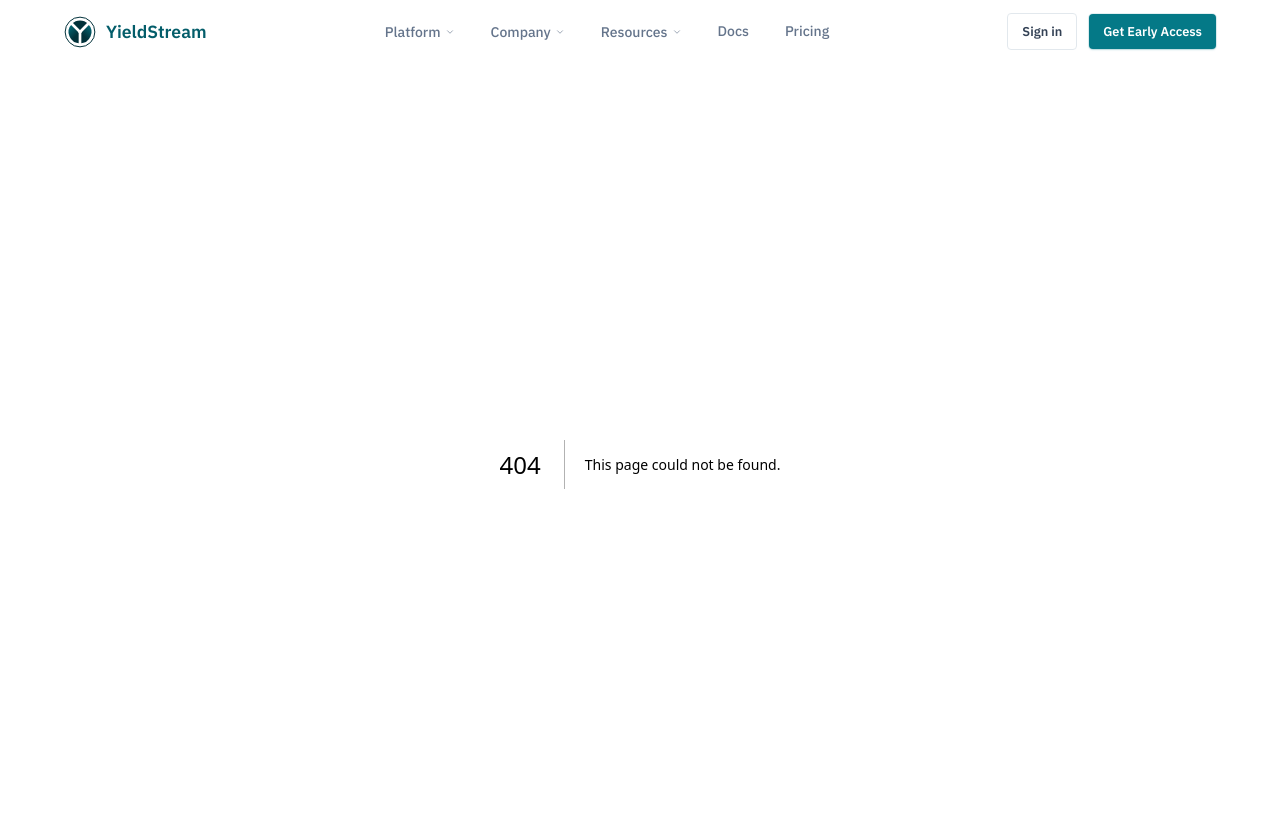
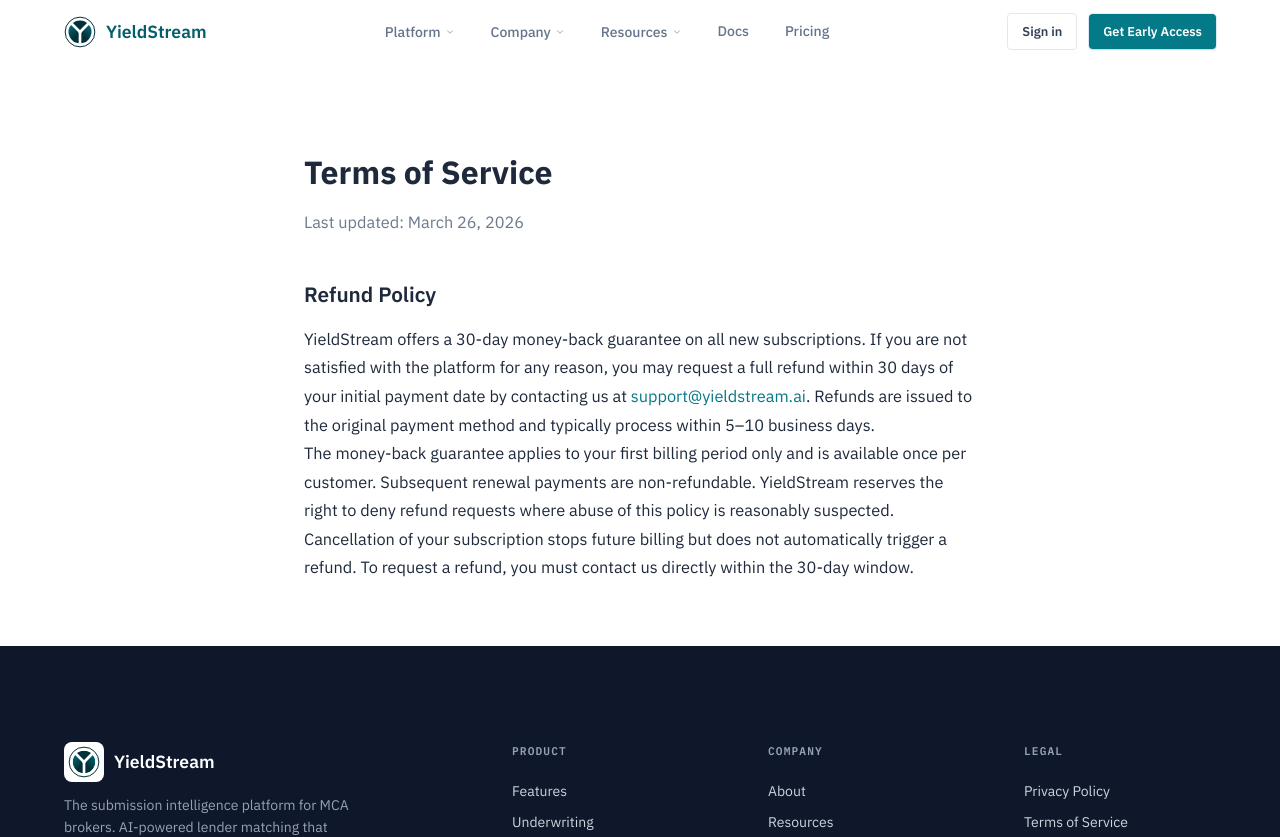
Before and after one commit to YieldStream-ai/YieldStream-Marketing, a Next.js app: page /terms in a window 1280 px wide. Before the commit this address had no page. Shown: the top 837 px of the page. Built offline with nearby package versions, Linux system fonts and the light colour scheme.

Commit message:
refactor: remove trial period

```diff
--- a/app/api/checkout/create-subscription/route.js
+++ b/app/api/checkout/create-subscription/route.js
@@ -41,8 +41,6 @@
             metadata: { source: "marketing_site" },
           });
 
-    const isFounder = plan === "founder";
-
     // Create setup intent to collect card details
     const setupIntent = await stripe.setupIntents.create({
       customer: customer.id,
@@ -55,7 +53,6 @@
     const subscription = await stripe.subscriptions.create({
       customer: customer.id,
       items: [{ price: intervalConfig.priceId }],
-      ...(isFounder ? {} : { trial_period_days: 14 }),
       payment_behavior: "default_incomplete",
       payment_settings: {
         save_default_payment_method: "on_subscription",
--- a/app/api/webhooks/stripe/route.js
+++ b/app/api/webhooks/stripe/route.js
@@ -82,7 +82,7 @@
               subject: 'Create your YieldStream account',
               html: `
                 <h2>Welcome to YieldStream!</h2>
-                <p>Your ${subscription.metadata?.plan || ''} plan trial has started. Click below to create your account:</p>
+                <p>Your ${subscription.metadata?.plan || ''} plan is now active. Click below to create your account:</p>
                 <p><a href="${signupLink}" style="display:inline-block;padding:12px 24px;background:#047987;color:white;text-decoration:none;border-radius:8px;font-weight:600;">Create Your Account →</a></p>
                 <p style="color:#666;font-size:14px;">This link expires in 72 hours. If you need a new one, contact support@yieldstream.ai.</p>
               `,
--- a/app/components/CTABanner.jsx
+++ b/app/components/CTABanner.jsx
@@ -3,8 +3,8 @@
 
 export default function CTABanner({
   headline = "Ready to stop guessing?",
-  sub = "Join the founding members building the future of MCA submissions. 14-day free trial, no credit card required.",
-  primaryText = "Start Free Trial",
+  sub = "Join the founding members building the future of MCA submissions. 30-day money-back guarantee.",
+  primaryText = "Get Started",
   primaryHref = "/pricing",
   secondaryText = "Schedule a Demo",
   secondaryHref = "/contact"
--- a/app/components/CheckoutForm.jsx
+++ b/app/components/CheckoutForm.jsx
@@ -37,7 +37,7 @@
       <PaymentElement />
       {error && <div className="checkout__error">{error}</div>}
       <button type="submit" disabled={!stripe || processing} className="btn btn-primary btn-lg checkout__pay-btn">
-        {processing ? 'Processing...' : isFounder ? 'Claim Founding Spot →' : 'Start 14-Day Free Trial →'}
+        {processing ? 'Processing...' : isFounder ? 'Claim Founding Spot →' : 'Get Started →'}
       </button>
       <p className="checkout__secure-note">
         <svg width="14" height="14" viewBox="0 0 24 24" fill="none" stroke="currentColor" strokeWidth="2" strokeLinecap="round" strokeLinejoin="round"><rect x="3" y="11" width="18" height="11" rx="2" ry="2"/><path d="M7 11V7a5 5 0 0 1 10 0v4"/></svg>
--- a/app/features/page.jsx
+++ b/app/features/page.jsx
@@ -226,7 +226,7 @@
 
       <CTABanner
         headline="See it in action."
-        sub="Start your 14-day free trial and run your first AI-scored deal in under 10 minutes."
+        sub="Run your first AI-scored deal in under 10 minutes. 30-day money-back guarantee."
       />
     </>
   );
--- a/app/page.jsx
+++ b/app/page.jsx
@@ -38,7 +38,7 @@
 
               <div className="reveal reveal-delay-2 home__hero-actions">
                 <Link href="/pricing" className="btn btn-primary btn-lg">
-                  Start 14-Day Free Trial →
+                  Get Started →
                 </Link>
                 <Link href="/features" className="btn btn-outline btn-lg">
                   Platform Overview
--- a/app/pricing/page.jsx
+++ b/app/pricing/page.jsx
@@ -63,8 +63,8 @@
           >
             {[
               {
-                q: "Is there a free trial?",
-                a: "Professional includes a 14-day free trial with no credit card required. Founder is a direct signup — your rate locks from day one.",
+                q: "Is there a money-back guarantee?",
+                a: "Yes. Both Founder and Professional plans include a 30-day money-back guarantee. If it's not the right fit, contact support@yieldstream.ai within 30 days of your first payment for a full refund.",
               },
               {
                 q: "What happens when the 20 founder spots are filled?",
--- /dev/null
+++ b/app/terms/page.jsx
@@ -0,0 +1,33 @@
+export const metadata = {
+  title: 'Terms of Service | YieldStream',
+  description: 'YieldStream Terms of Service, including our 30-day money-back guarantee and refund policy.',
+};
+
+export default function TermsPage() {
+  return (
+    <section style={{ padding: '80px 0 64px' }}>
+      <div style={{ maxWidth: 720, margin: '0 auto', padding: '0 24px', lineHeight: 1.75, fontSize: '1.02rem' }}>
+        <h1 style={{ fontSize: '2rem', fontWeight: 700, marginBottom: 8 }}>Terms of Service</h1>
+        <p style={{ color: '#6b7a8d', marginBottom: 40 }}>Last updated: March 26, 2026</p>
+
+        <h2 style={{ fontSize: '1.3rem', fontWeight: 600, marginTop: 40, marginBottom: 12 }}>Refund Policy</h2>
+        <p>
+          YieldStream offers a 30-day money-back guarantee on all new subscriptions. If you are not satisfied with the
+          platform for any reason, you may request a full refund within 30 days of your initial payment date by
+          contacting us at{' '}
+          <a href="mailto:support@yieldstream.ai" style={{ color: '#047987' }}>support@yieldstream.ai</a>.
+          Refunds are issued to the original payment method and typically process within 5&ndash;10 business days.
+        </p>
+        <p>
+          The money-back guarantee applies to your first billing period only and is available once per customer.
+          Subsequent renewal payments are non-refundable. YieldStream reserves the right to deny refund requests where
+          abuse of this policy is reasonably suspected.
+        </p>
+        <p>
+          Cancellation of your subscription stops future billing but does not automatically trigger a refund. To request
+          a refund, you must contact us directly within the 30-day window.
+        </p>
+      </div>
+    </section>
+  );
+}
```
Also changed, not shown: app/checkout/page.jsx (+8 -14 lines), app/checkout/success/page.jsx (+1 -9 lines), app/docs/components/PricingSection.jsx (+6 -7 lines), app/pricing/PricingTiers.jsx (+3 -14 lines).
